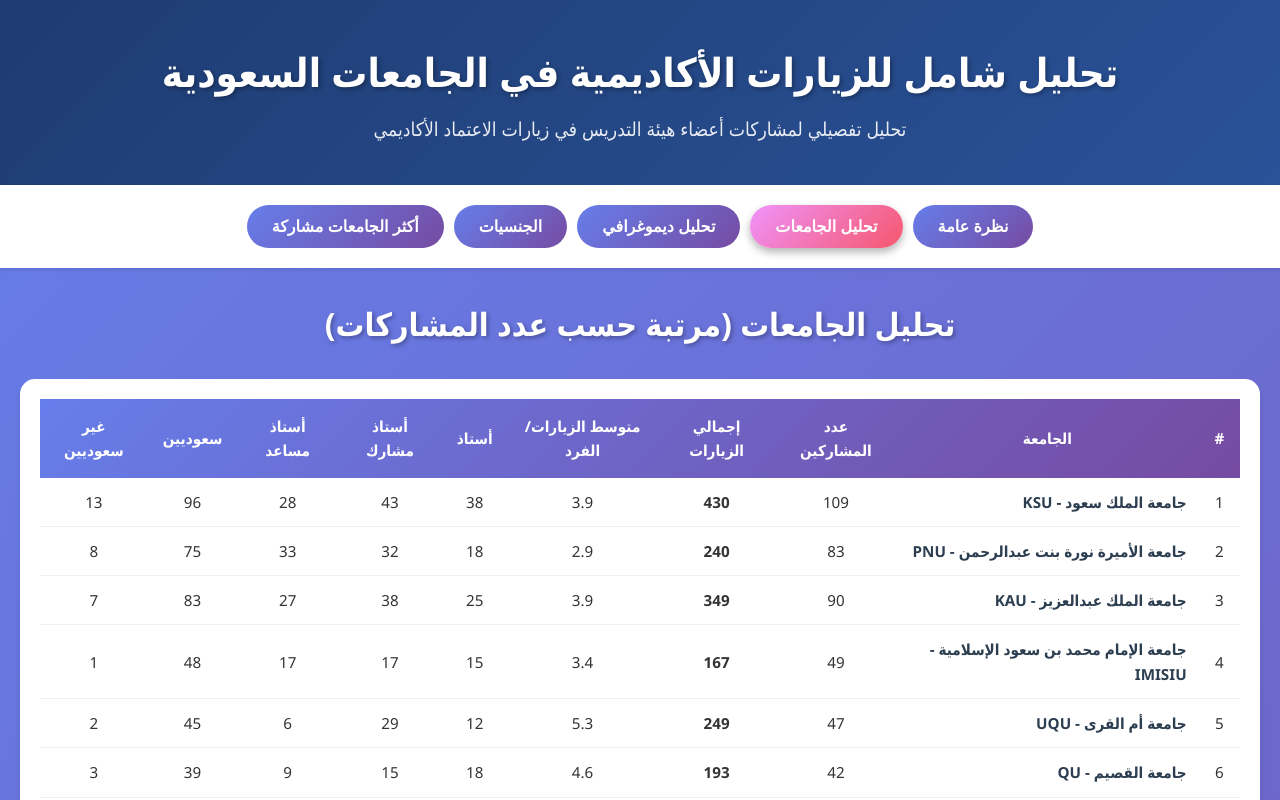
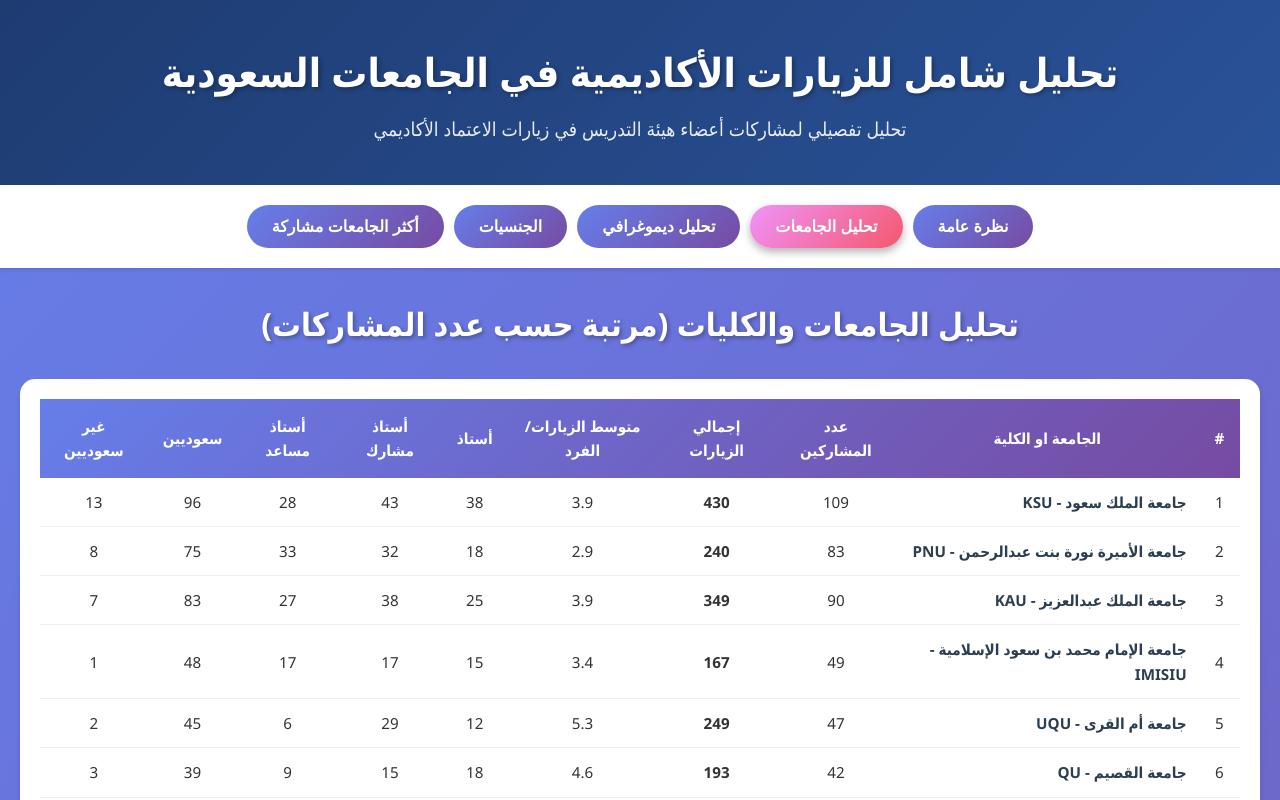
Before and after one commit to Mosab72/Mosab71, a plain HTML site: page index.html in a window 1280 px wide. Both pictures are taken after a click on the button "تحليل الجامعات". Shown: the top 800 px of the page. Drawn offline with Linux system fonts and the light colour scheme.

Commit message:
Update index.html

```diff
--- a/index.html
+++ b/index.html
@@ -28,7 +28,7 @@
                 <div class="stat-card">
                     <div class="stat-icon">🏛️</div>
                     <div class="stat-number">65</div>
-                    <div class="stat-label">إجمالي الجامعات</div>
+                    <div class="stat-label">إجمالي الجامعات والكليات</div>
                 </div>
                 <div class="stat-card">
                     <div class="stat-icon">👥</div>
@@ -117,13 +117,13 @@
 
         <!-- تحليل الجامعات -->
         <section id="universities" class="tab-content">
-            <h2>تحليل الجامعات (مرتبة حسب عدد المشاركات)</h2>
+            <h2>تحليل الجامعات والكليات (مرتبة حسب عدد المشاركات)</h2>
             <div class="table-container">
                 <table class="data-table">
                     <thead>
                         <tr>
                             <th>#</th>
-                            <th>الجامعة</th>
+                            <th>الجامعة او الكلية</th>
                             <th>عدد المشاركين</th>
                             <th>إجمالي الزيارات</th>
                             <th>متوسط الزيارات/الفرد</th>
```
